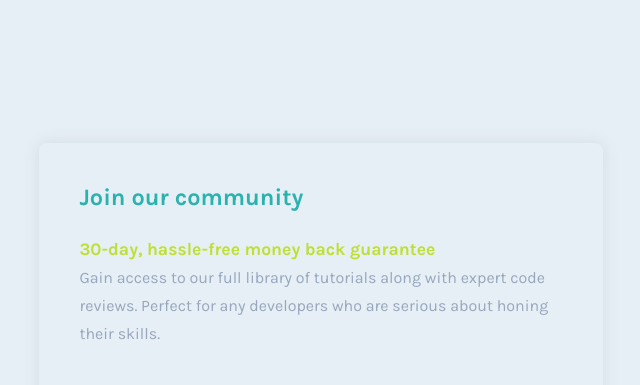
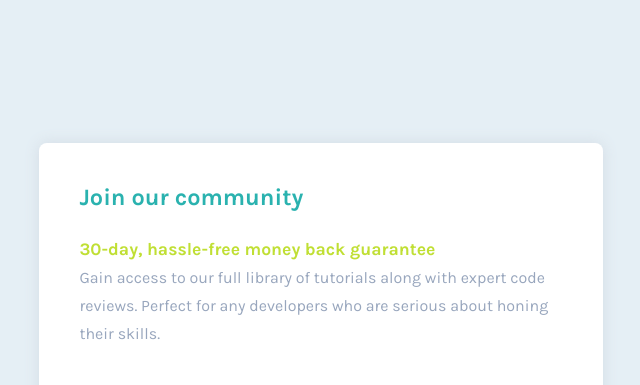
Before and after one commit to jeff0526/single-price-grid-component-master, a plain HTML site: page index.html in a window 1280 px wide. Shown: the top 385 px of the page, without its empty margins (319-959 px from the left). Drawn offline with Linux system fonts and the light colour scheme.

Commit message:
change color

```diff
--- a/style.css
+++ b/style.css
@@ -43,8 +43,8 @@ body{
 
     padding: 2.5rem;
     line-height: 1.75rem;
-    gap: 1.5rem;/*
-    background-color: white;  */
+    gap: 1.5rem;
+    background-color: white;
 }
 .join_container h1{
     font-size: 1.47rem;
```
